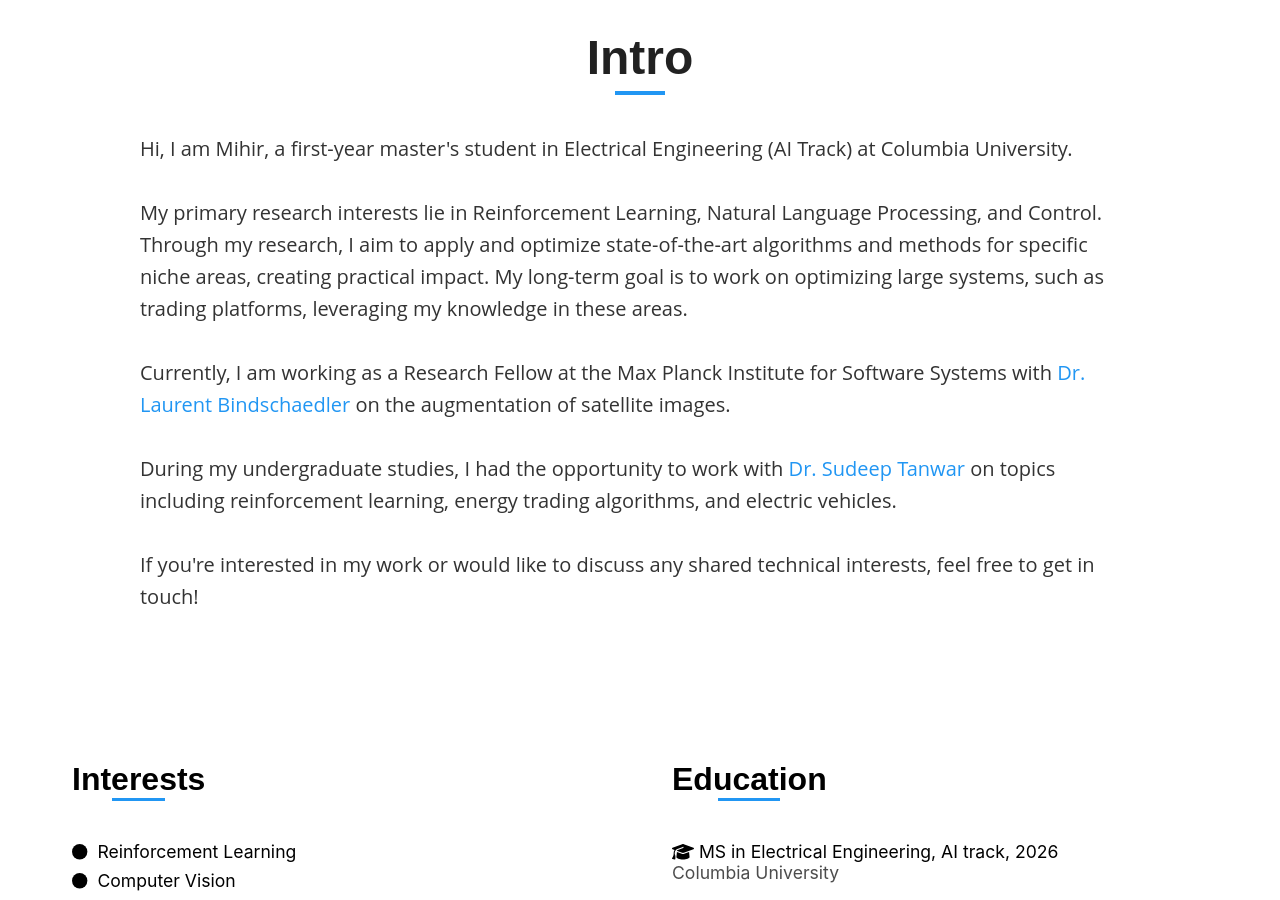
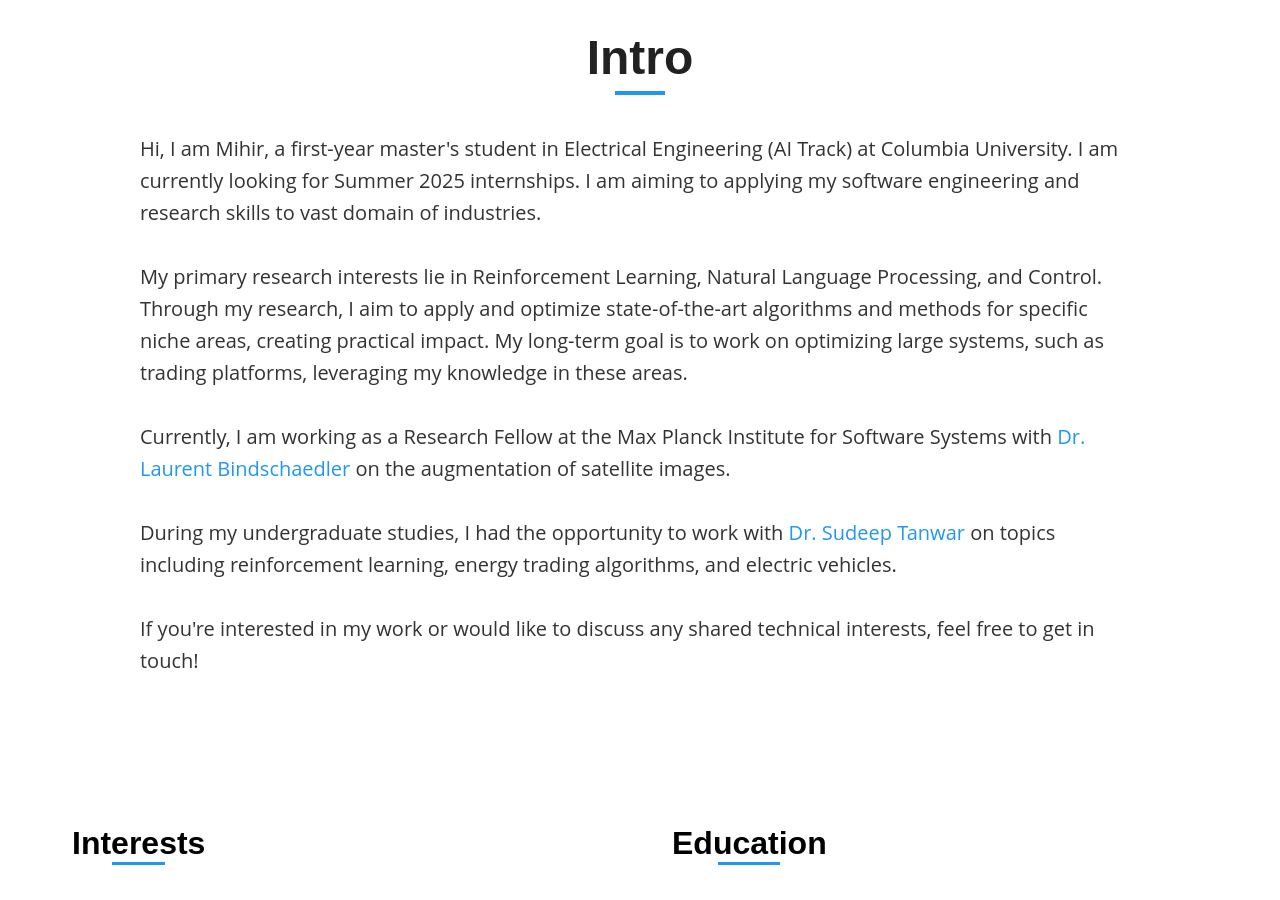
Before and after one commit to iamMihirT/iamMihirT.github.io, a React (Create React App) app in the folder my-website/: page / in a window 1280 px wide. Shown: the part 860-1760 px from the top of the page. Built offline with nearby package versions, Linux system fonts and the light colour scheme.

Commit message:
Updated the website with new changes

```diff
--- a/my-website/src/components/IntroSection.tsx
+++ b/my-website/src/components/IntroSection.tsx
@@ -49,7 +49,7 @@ const IntroSection = () => {
       <IntroContainer id = "intro">
         <IntroTitle>Intro</IntroTitle>
         <IntroText>
-          Hi, I am Mihir, a first-year master's student in Electrical Engineering (AI Track) at Columbia University.
+          Hi, I am Mihir, a first-year master's student in Electrical Engineering (AI Track) at Columbia University. I am currently looking for Summer 2025 internships. I am aiming to applying my software engineering and research skills to vast domain of industries.
           <br /><br />
           My primary research interests lie in Reinforcement Learning, Natural Language Processing, and Control. Through my research, I aim to apply and optimize state-of-the-art algorithms and methods for specific niche areas, creating practical impact. My long-term goal is to work on optimizing large systems, such as trading platforms, leveraging my knowledge in these areas.
           <br /><br />
```
